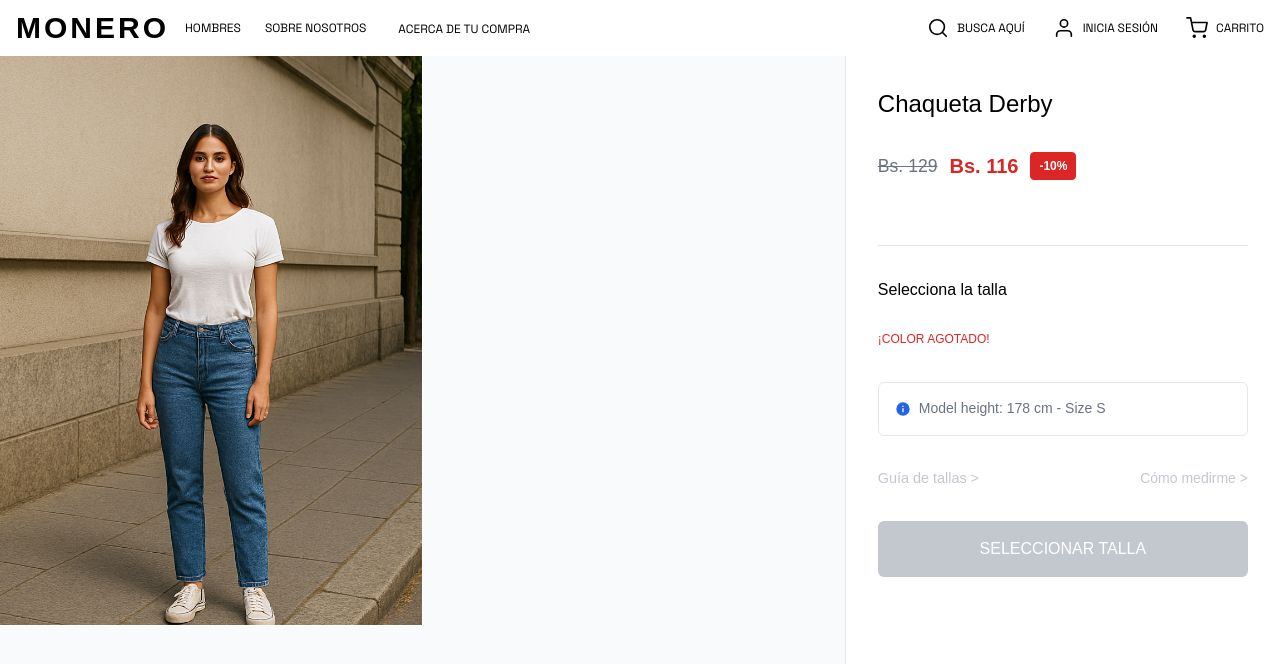
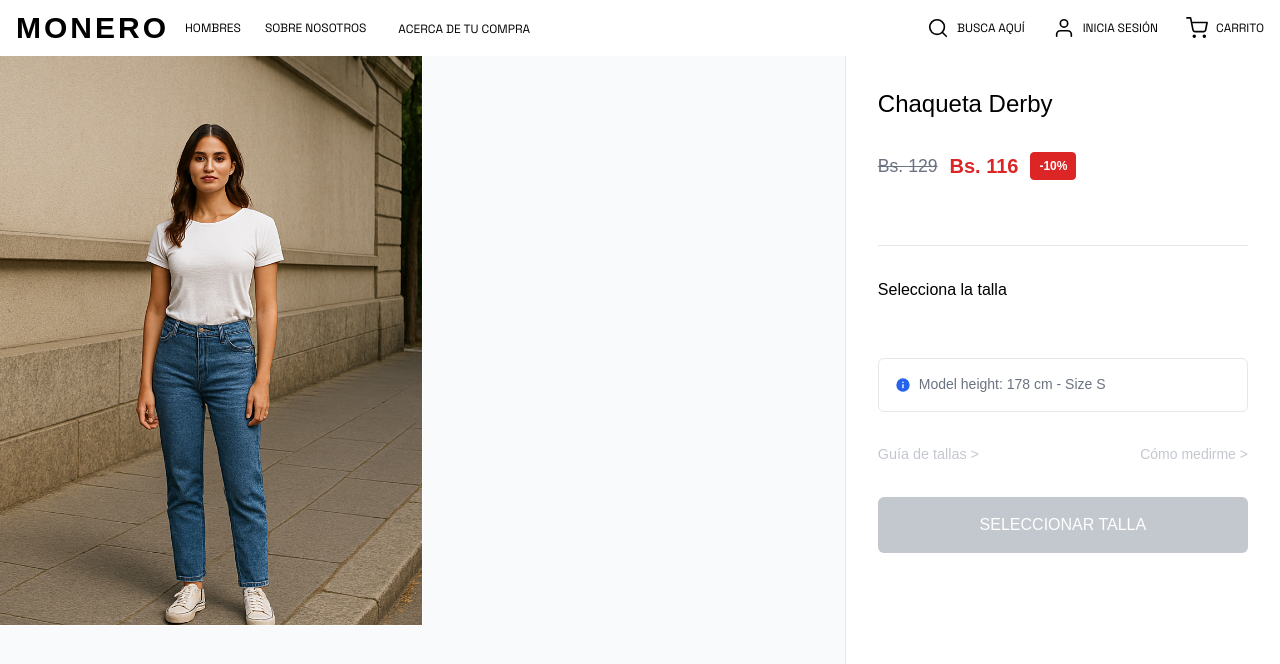
Before and after one commit to moneroboliviainfo/Frontend-Webpage, a Next.js app: page /w/1 in a window 1280 px wide. Shown: the top 664 px of the page. Built offline with nearby package versions, Linux system fonts and the light colour scheme.

Commit message:
feat: hide the available stock

```diff
--- a/src/app/w/[product]/ProductPageDesktop.tsx
+++ b/src/app/w/[product]/ProductPageDesktop.tsx
@@ -622,7 +622,7 @@
             </div>
 
             {/* Size availability info */}
-            <div className="mt-2">
+            {/* <div className="mt-2">
               <span
                 style={{
                   fontSize: '12px',
@@ -638,7 +638,7 @@
                     }`
                   : ''}
               </span>
-            </div>
+            </div> */}
           </div>
 
           {/* Description section */}
```
